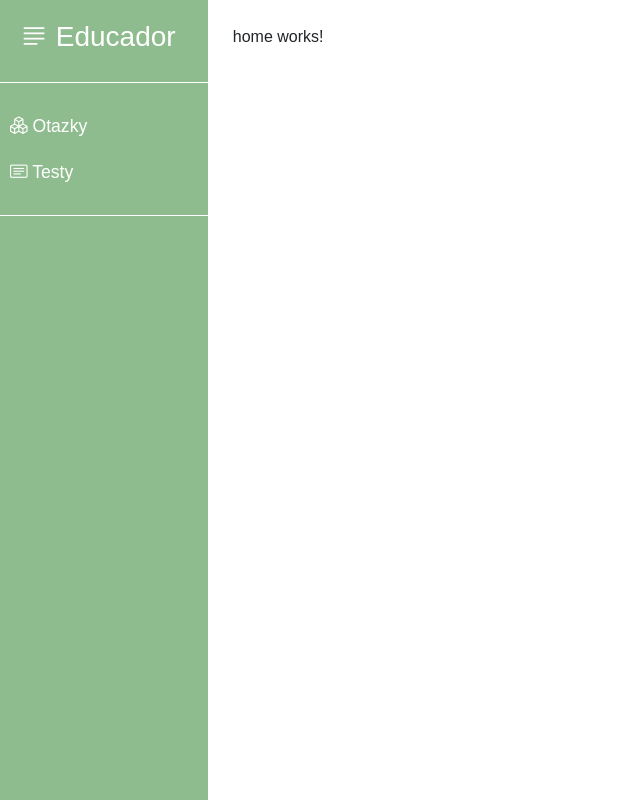
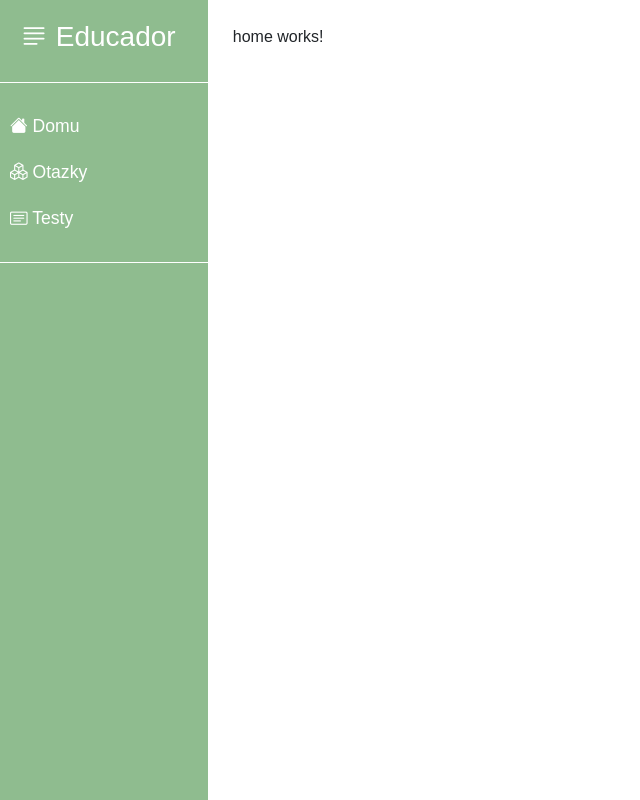
Before and after one commit to jkrizi/educator-angular-gui, an Angular app: page /home in a window 1280 px wide. Shown: the whole page, without its empty margins (0-640 px from the left). Built offline with nearby package versions, Linux system fonts and the light colour scheme.

Commit message:
Add link to Home

```diff
--- a/src/app/layout/sidebar/sidebar.component.html
+++ b/src/app/layout/sidebar/sidebar.component.html
@@ -3,6 +3,9 @@
     <h3><em class="bi bi-justify-left"></em> Educador</h3>
   </div>
   <ul class="list-unstyled components">
+    <li routerLinkActive="active" [routerLinkActiveOptions]="{exact: true}">
+      <a [routerLink]="['/']"><em class="bi bi-house-fill"></em> Domu</a>
+    </li>
     <li routerLinkActive="active">
       <a [routerLink]="['/vault']"><em class="bi bi-boxes"></em> Otazky</a>
     </li>
```
